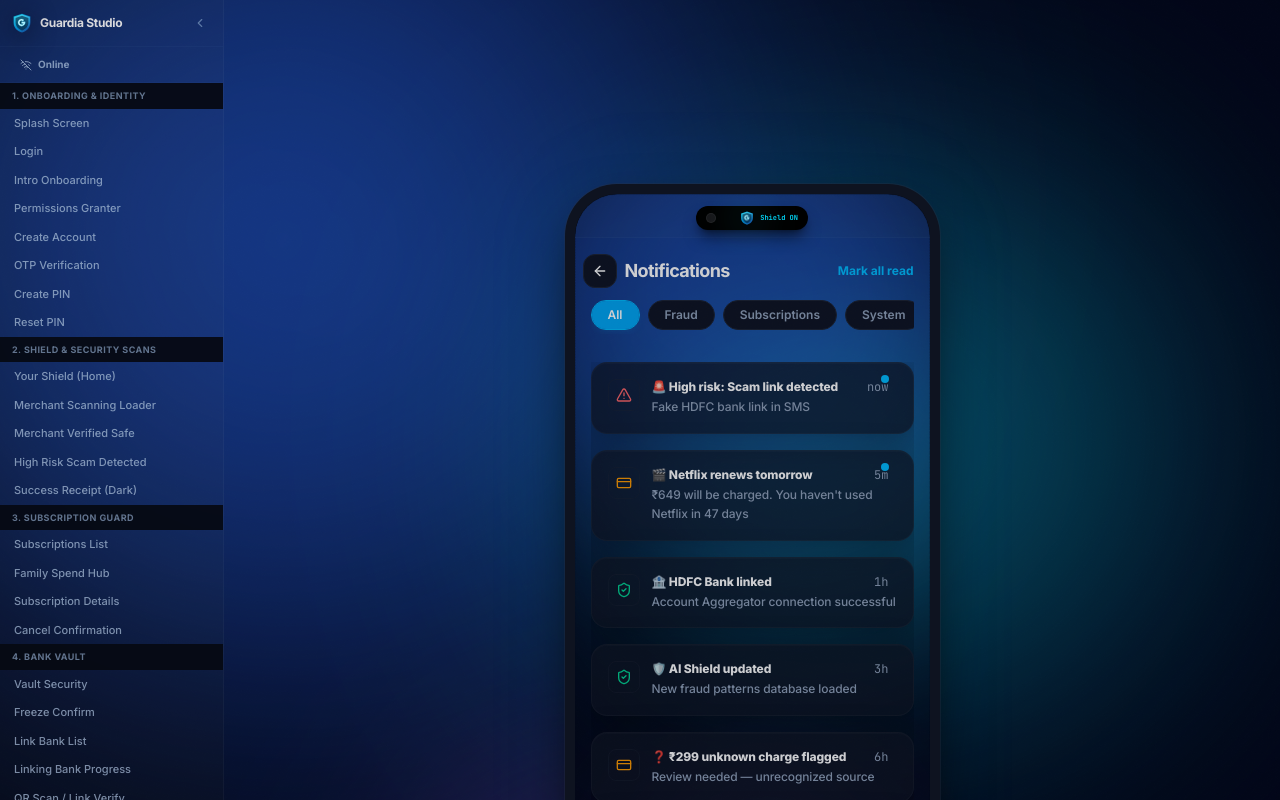
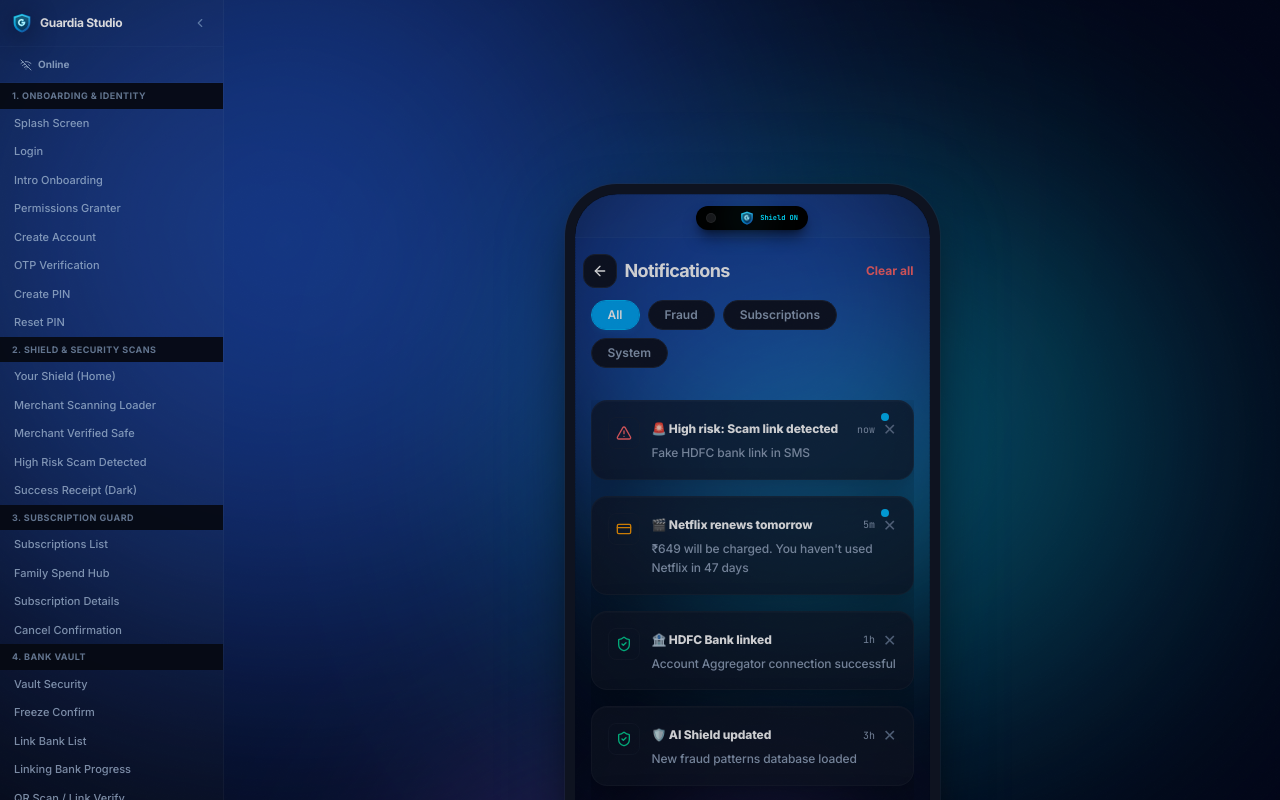
Before and after one commit to jangidarts3860-rgb/Guardia-AI, a React (Vite) app: page /notifications in a window 1280 px wide. Shown: the top 800 px of the page. Built offline with nearby package versions, Linux system fonts and the light colour scheme.

Commit message:
Feature: Add individual delete and Clear All functionality for notifications

```diff
--- a/src/components/screens/individual/NotificationsScreen.tsx
+++ b/src/components/screens/individual/NotificationsScreen.tsx
@@ -52,12 +52,12 @@
             </button>
             <h2 className="text-lg font-bold">Notifications</h2>
           </div>
-          <button onClick={() => setNotifications(prev => prev.map(n => ({ ...n, unread: false })))} className="text-xs text-sky-400 font-bold hover:underline focus-visible:ring-2 focus-visible:ring-sky-500 rounded">
-            Mark all read
+          <button onClick={() => setNotifications([])} className="text-xs text-red-400 font-bold hover:underline focus-visible:ring-2 focus-visible:ring-red-500 rounded">
+            Clear all
           </button>
         </div>
 
-        <div className="flex space-x-2 overflow-x-auto pb-1 scrollbar-none shrink-0 relative">
+        <div className="flex flex-wrap gap-2 pb-1 shrink-0 relative">
           {(['All', 'Fraud', 'Subscriptions', 'System'] as const).map((cat) => (
             <button key={cat} onClick={() => setNotifFilter(cat)}
               className={`px-4 py-1.5 rounded-full text-xs font-semibold border transition relative ${notifFilter === cat ? 'border-sky-400 text-white' : 'bg-slate-900 border-slate-800 text-slate-400 hover:text-white'} focus-visible:ring-2 focus-visible:ring-sky-500`}
@@ -92,7 +92,12 @@
                 <div className="flex-1 space-y-0.5">
                   <div className="flex justify-between items-center">
                     <p className="font-extrabold text-xs">{notif.title}</p>
-                    <span className="text-xs text-slate-400 font-mono pr-2">{notif.time}</span>
+                    <div className="flex items-center space-x-2">
+                      <span className="text-[10px] text-slate-400 font-mono">{notif.time}</span>
+                      <button onClick={(e) => { e.stopPropagation(); setNotifications(prev => prev.filter(n => n.id !== notif.id)); }} className="text-slate-500 hover:text-red-400 transition" aria-label="Delete">
+                        ✕
+                      </button>
+                    </div>
                   </div>
                   <p className="text-xs text-slate-400 leading-relaxed font-medium">{notif.description}</p>
                 </div>
```
